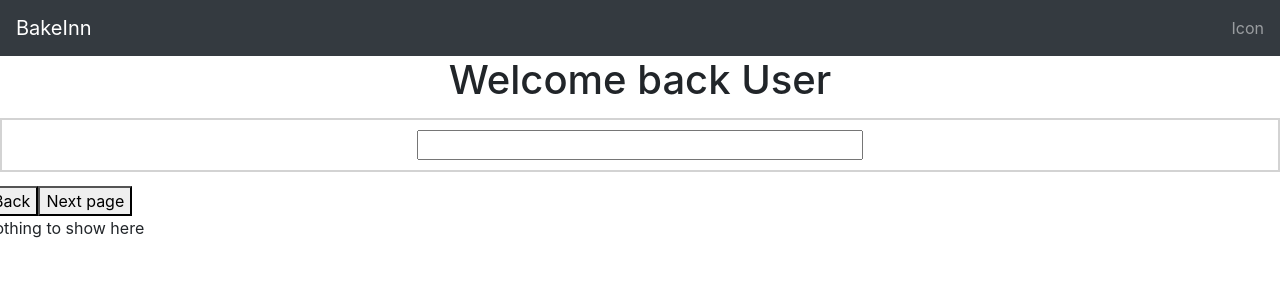
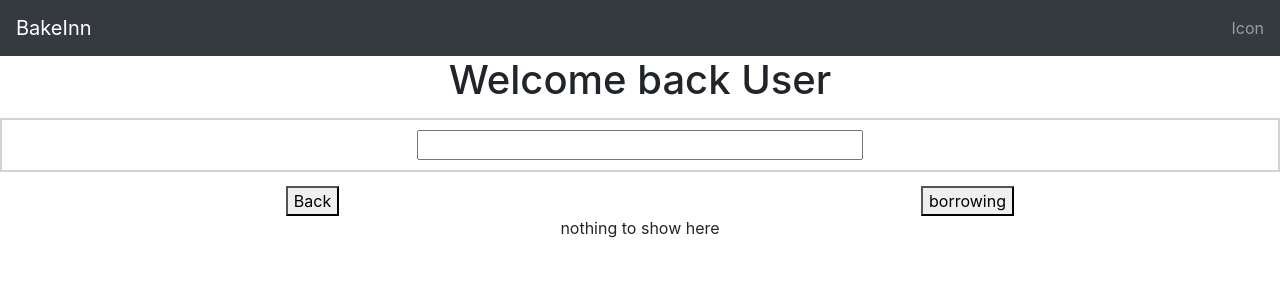
Before and after one commit to clairetay96/BakerInn, a React (Create React App) app in the folder client/: page /dashboard/lending in a window 1280 px wide. Shown: the top 300 px of the page. Built offline with nearby package versions, Linux system fonts and the light colour scheme.

Commit message:
added back and next page links to the listing detail (borrow/lending)

```diff
--- a/client/src/Components/ListingTabs/index.jsx
+++ b/client/src/Components/ListingTabs/index.jsx
@@ -19,7 +19,7 @@ export default function ListingTabs(props) {
               <Col className="listing-selection">
                 Lending
                 <div>
-                  <Link to="/dashboard/borrowing">
+                  <Link to="/dashboard/lending">
                     x items
                   </Link>
                 </div>
@@ -27,7 +27,7 @@ export default function ListingTabs(props) {
               <Col className="listing-selection">
                 Borrowing
                 <div>
-                  <Link to="/dashboard/lending">
+                  <Link to="/dashboard/borrowing">
                     x items
                   </Link>
                 </div>
@@ -40,10 +40,10 @@ export default function ListingTabs(props) {
         </Tabs>
       </Route>
         <Route path="/dashboard/borrowing">
-          <ListingDetailPage />
+          <ListingDetailPage nextpage={"lending"}/>
         </Route>
         <Route path="/dashboard/lending">
-          <ListingDetailPage />
+          <ListingDetailPage nextpage={"borrowing"}/>
         </Route>
     </Switch>
   )
--- a/client/src/Pages/ListingDetailPage/index.jsx
+++ b/client/src/Pages/ListingDetailPage/index.jsx
@@ -1,18 +1,32 @@
 import React from 'react'
 
-import { Row } from 'react-bootstrap'
+import { Row, Col } from 'react-bootstrap'
+import { useHistory } from 'react-router-dom'
 import ListingDetail from '../../Components/ListingDetail'
 
-export default function ListingDetailPage() {
+export default function ListingDetailPage(props) {
+  let history = useHistory()
+  let {nextpage : next} = props
+
+  const handleBack = () => {
+    history.push("/dashboard")
+  }
+
+  const handleNext = () => {
+    history.push(`/dashboard/${next}`)
+  }
+
   return (
-    <div>
-      <Row>
-        <button>Back</button>
-        <button>Next page</button>
-      </Row>
-      <Row>
+    <Row className="justify-content-around">
+      <Col>
+        <button onClick={handleBack}>Back</button>
+      </Col>
+      <Col>
+        <button onClick={handleNext}>{next}</button>
+      </Col>
+      <Col xs={12}>
         <ListingDetail />
-      </Row>
-    </div>
+      </Col>
+    </Row>
   )
 }
```
